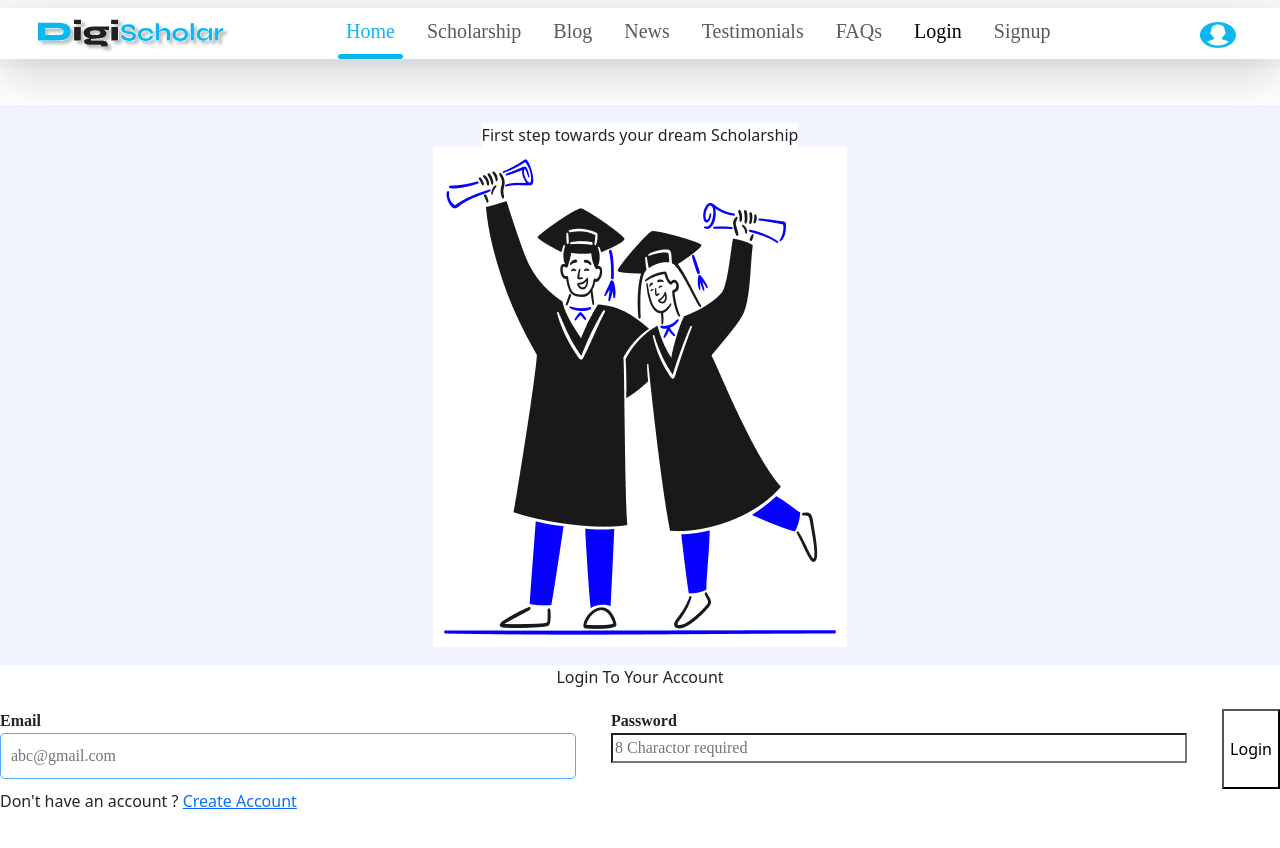
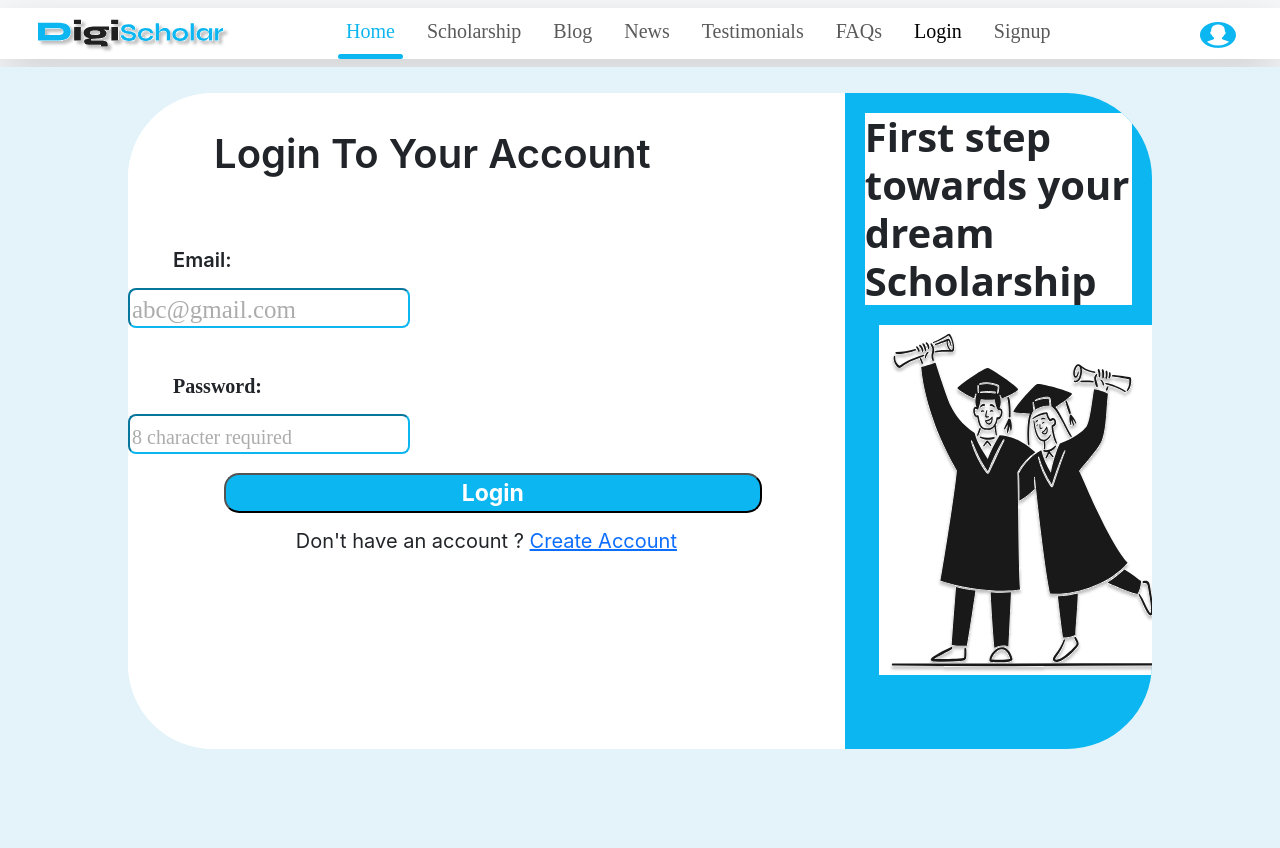
Before and after one commit to ShiVang-1093/digiScholar, a React (Create React App) app in the folder frontend/: page /login in a window 1280 px wide. Shown: the top 848 px of the page. Before the commit the page ends 813 px from the top, so only its background shows below. Built offline with nearby package versions, Linux system fonts and the light colour scheme.

Commit message:
login signup page by shivang

```diff
--- a/frontend/src/HomePage.jsx
+++ b/frontend/src/HomePage.jsx
@@ -266,11 +266,9 @@ const HomePage = () => {
                     </div>
                 </div>
             </div>
-
         </>
     )
 }
-
 export default HomePage;
 
 
--- a/frontend/src/LoginPage.css
+++ b/frontend/src/LoginPage.css
@@ -1,122 +1,164 @@
-/* .main {
+* {
+  overflow-x: hidden;
+}
+.login-wrapper{
+  background-color: #E3F3F9;
+  width: 100vw;
+  height: 100vh;
+  overflow-y: hidden;
+}
+
+.login-container {
   display: flex;
   flex-direction: row;
   height: 82vh;
-  margin-left: 2.5%;
-  margin-right: 8px;
+  width: 80%;
+  margin: 0 auto;
   margin-top: 2%;
-  border: 25px solid rgb(153, 153, 199);
   border-radius: 85px;
+  overflow: hidden;
+
 }
 
-.flex1 {
-  flex: 1;
+.login-flex2 {
+  /* flex: 1; */
+  width: 30%;
   background-color: #0cb6f0;
+  overflow-y: hidden;
 }
 
-.text {
-  font-family: 'Inter';
-  font-style: normal;
-  font-weight: 650;
-  font-size: 32px;
-  text-align: left;
-  margin-top: 11px;
+.login-heading2 {
+  font-weight: 600;
+  font-size: 40px;
+  line-height: 48px;
+  overflow: hidden;
+  margin-top: 2rem;
+  margin: 20px 20px;
 }
 
-.img {
+#dcs2 {
   width: 300px;
   height: 350px;
-  margin-top: 50%;
+  margin-right: 40%;
   margin-left: 11%;
 }
 
-.flex2 {
+.login-flex1 {
   flex: 2;
   background-color: white;
+  display: flex;
+  flex-direction: column;
+  width: 60%;
 }
 
-.heading {
+.login-heading {
   font-family: 'Inter';
-  font-weight: bolder;
-  margin-top: 60px;
-  margin-left: 41px;
-  width: 50%;
-  font-size: 25px;
+  font-weight: 600;
+  margin-top: 2rem;
+  margin-left: 12%;
+  font-size: 40px;
+  line-height: 58px;
 }
 
-.mail2 {
-  position: absolute;
+.login-mail {
   font-family: 'Inter';
   font-style: normal;
-  font-weight: 600;
-  font-size: 60%;
-  left: 4%;
-  top: 36.5%;
+  font-size: 20px;
+  line-height: 24px;
+  background-color: #fff;
+  margin-left: 12%;
+}
+
+.login-password{
+  font-style: normal;
+  font-size: 20px;
+  line-height: 24px;
+  margin-left: 12%;
+  margin-top: 2rem;
+}
+
+#dcs3 {
+  width: 75%;
+  height: 5%;
+  margin: 0 auto;
+  margin-top: 1rem;
+  border-color: #0cb6f0;
+  border-radius: 8px;
+}
+#dcs3::placeholder{
+  font-size: 25px;
+  opacity: 0.6;
+}
+#dcs4::placeholder{
+  font-size: 20px;
+  opacity: 0.6;
+  margin-top: 0;
+  margin-bottom: auto;
+}
+#dcs4
+{
+  width: 75%;
+  height: 5%;
+  margin: 0 auto;
+  margin-top: 1rem;
+  border-color: #0cb6f0;
+  border-radius: 8px;
 
 }
 
-.pwd2 {
-  position: absolute;
-  font-family: 'Inter';
-  font-style: normal;
-  font-weight: 600;
-  font-size: 60%;
-  left: 4%;
-  top: 61%;
-}
-
-input[type="email"] {
-  position: absolute;
-  top: 41%;
-  margin-left: 7.5%;
-  width: 72%;
-  border-radius: 11px;
-  height: 2rem;
-}
-
-input[type="password"] {
-  position: absolute;
-  top: 67%;
-  margin-left: 2.5%;
-  width: 72%;
-  border-radius: 11px;
-  height: 2rem;
-}
-
-.form1 {
+.login-form1 {
   font-family: 'Inter';
   height: 390px;
   margin-top: 65px;
   font-weight: bold;
   font-size: 30px;
+  background-color: #fff;
 }
 
-button {
+#dsc1 {
   font-family: 'Inter';
   font-weight: bold;
   font-size: 23px;
   width: 75%;
-  height: 45px;
-  background: #0500ff;
+  height: 5%;
+  background: #0cb6f0;
   color: white;
   border-radius: 15px;
-  margin-left: 105px;
-  margin-top: 3%;
+  margin-left: 6rem;
+  /* margin-top: 3%; */
 }
 
-button:hover {
+#dsc1:hover {
   cursor: pointer;
   background-color: #8786ca;
+  transition-duration: 400ms;
 }
 
-.create {
-  font-family: 'Inter';
-  font-style: normal;
+#dcs7 {
   font-weight: 400;
-  font-size: 20px;
-  margin-top: 3%;
-  margin-left: 3%;
-  line-height: 24px;
-  text-align: left;
-  color: #000000;
+font-size: 20px;
+line-height: 24px;
+text-align: center;
+margin-top: 1rem;
+}
+/* @media (min-width: 768px) {
+  .login-flex2 {
+    display: block;
+  }
 } */
+
+@media (max-width: 767px) {
+  .login-flex2 {
+    visibility: hidden;
+  }
+  .login-flex1{
+    width: 100%;
+    border-radius: 60px;
+  }
+  .login-heading{
+    font-size: 30px;
+  }
+  #dsc1{
+    margin-left: 2rem ;
+  }
+}
--- a/frontend/src/LoginPage.jsx
+++ b/frontend/src/LoginPage.jsx
@@ -52,18 +52,16 @@ function LoginPage() {
   };
 
   return (
-    <div className="main">
-      <div className="flex1">
-        <div className="text">First step towards your dream Scholarship</div>
-        <img className="img" src="./Images/Graduation 2.png" alt="Error" srcset="" />
-      </div>
-      <div className="flex2">
-        <div className="heading">Login To Your Account</div>
-        <div className="form1">
+ <div className="login-wrapper">
+     <div className="login-container">
+      <div className="login-flex1">
+        <div className="login-heading">Login To Your Account</div>
+        <div className="login-form1">
           <form>
-            <label>
-              <div className="mail2">Email</div>
+            <label >
+              <div className="login-mail">Email:</div>
               <input
+                id="dcs3"
                 type="email"
                 name="email"
                 onChange={handleChange}
@@ -71,26 +69,30 @@ function LoginPage() {
                 value={formData.email}
               />
             </label >
-            <br />
-            <label>
-              <div className="pwd2">Password</div>
+            { <label>
+              <div className="login-password">Password:</div>
               <input
+                id="dcs4"
                 type="password"
                 name="password"
                 onChange={handleChange}
-                required placeholder="8 Charactor required"
+                required placeholder="8 character required"
                 value={formData.password}
               />
-            </label>
+            </label> }
             <br />
-            <button type="submit" name="Login" onClick={handleLogin}>Login</button>
+            { <button type="submit" name="Login" onClick={handleLogin} id="dsc1">Login</button> }
           </form>
-          <div className="create">Don't have an account ? <Link to="/signup">Create Account</Link></div>
+          { <div id="dcs7">Don't have an account ? <Link to="/signup">Create Account</Link></div>  }
         </div>
       </div>
+      <div className="login-flex2">
+        <div className="login-heading2">First step towards your dream Scholarship</div>
+        <img id="dcs2" src="./Images/Graduation 2.svg" alt="Error" srcset="" />
+      </div>
     </div>
+ </div>
   );
 }
 
-
 export default LoginPage;
--- a/frontend/src/SignupPage.jsx
+++ b/frontend/src/SignupPage.jsx
@@ -118,20 +118,20 @@ function SignupPage() {
   };
 
   return (
-    <div className="main">
-      <div className="flex1">
-        <div className="text">Find a best Scholarship <br />for your education</div>
-        <img className="img" src='./Images/Graduation 4.png' alt="Error" srcset="" />
-        <div className="text">Find a best <br /> Scholarship <br />for your education</div>
-        <img className="img" src='./Images/Graduation 4.png' alt="Error" srcset="" />
+    <div className="signup-wrapper">
+      <div className="signup-container">
+      <div className="signup-flex1">
+        <div className="signup-heading">Find a best Scholarship <br />for your education</div>
+        <img className="signup-illustrator" src='./Images/Graduation 4.svg' alt="Error" srcset="" />
       </div >
-      <div className="flex2">
-        <div className="heading">Create Account</div>
+      <div className="signup-flex2">
+        <div className="signup-heading2">Create Account</div>
         <div className="form1">
           <form>
             <label>
-              <div className="fname">First name</div>
+              <div className="signup-fname">First name</div>
               <input
+                id="sp1"
                 type="firstname"
                 name="firstname"
                 onChange={handleChange}
@@ -139,19 +139,21 @@ function SignupPage() {
                 value={formData.firstname}
               />
             </label>
-            <label>
-              <div className="mname">Middle name</div>
+            {/* <label>
+              <div className="signup-mname">Middle name</div>
               <input
+                id="sp2"
                 type="middlename"
                 name="middlename"
                 onChange={handleChange}
                 required placeholder="Enter your Middle name"
                 value={formData.middlename}
               />
-            </label>
+            </label> */}
             <label>
-              <div className="lname">Last name</div>
+              <div className="signup-lname">Last name</div>
               <input
+                id="sp3"
                 type="lastname"
                 name="lastname"
                 onChange={handleChange}
@@ -161,8 +163,9 @@ function SignupPage() {
             </label>
             <br />
             <label>
-              <div className="mail">Email</div>
+              <div className="signup-mail">Email</div>
               <input
+                id="sp4"
                 type="email"
                 name="email"
                 onChange={handleChange}
@@ -172,8 +175,9 @@ function SignupPage() {
             </label>
             <br />
             <label>
-              <div className="contact">Contact No</div>
+              <div className="signup-contact">Contact No</div>
               <input
+                id="sp5"
                 type="contactno"
                 name="contactno"
                 onChange={handleChange}
@@ -181,21 +185,23 @@ function SignupPage() {
                 value={formData.contactno}
               />
             </label>
-            <br />
-            <label>
-              <div className="institute">Institute</div>
+
+            {/* <label>
+              <div className="signup-institute">Institute</div>
               <input
+                id="sp6"
                 type="text"
                 name="institute"
                 onChange={handleChange}
                 required placeholder="Charusat University"
                 value={formData.institute}
               />
-            </label>
-            <br />
+            </label> */}
+
             <label>
-              <div className="pwd">Password</div>
+              <div className="signup-pwd">Password</div>
               <input
+                id="sp7"
                 type="password"
                 name="password"
                 onChange={handleChange}
@@ -203,9 +209,10 @@ function SignupPage() {
                 value={formData.password}
               />
             </label>
-            <label>
-              <div className="cpwd">Confirm Password</div>
+            {/* <label>
+              <div className="signup-cpwd">Confirm Password</div>
               <input
+                id="sp8"
                 type="cpassword"
                 name="cpassword"
                 onChange={handleChange}
@@ -213,14 +220,15 @@ function SignupPage() {
                 placeholder="Confirm password"
                 value={formData.cpassword}
               />
-            </label>
+            </label> */}
             <br />
-            <button type="submit" name="Create Account" onClick={handleLogin}>Create Account</button>
-            <div className="create">Already have an account ? <Link to="/login">Login</Link></div>
+            <button type="submit" name="Create Account" id="sp9" onClick={handleLogin}>Create Account</button>
+            <div className="signup-login-account">Already have an account ? <Link to="/login">Login</Link></div>
           </form>
         </div>
       </div>
     </div >
+    </div>
   );
 }
 export default SignupPage;
--- a/frontend/src/components/FAQ page/ContactUs.css
+++ b/frontend/src/components/FAQ page/ContactUs.css
@@ -1,6 +1,6 @@
 
 /* Contact us form */
-.flex1 {
+.faq-flex1 {
     margin-top: 3%;
     display: flex;
     flex-direction: column;
@@ -23,24 +23,22 @@
     border-radius: 10px;
 }
 
-form {
+.doubt-form {
     display: flex;
     flex-direction: row;
     flex-wrap: wrap;
     justify-content: space-between;
 }
 
-label {
+.faq-lable {
     display: flex;
     flex-direction: column;
     margin-bottom: 10px;
     flex-basis: 45%;
 }
 
-input[type="firstname"],
-input[type="lastname"],
-input[type="email"],
-input[type="contactno"] {
+.faq-fields
+{
     padding: 10px;
     border: 1px solid rgb(78, 172, 255);
     border-radius: 5px;
@@ -48,7 +46,7 @@ input[type="contactno"] {
     width: 100%; /* Adjust input field width to fit the container */
 }
 
-input[type="message"] {
+.faq-massage {
     padding: 5px;
     border: 1px solid rgb(78, 172, 255);
     border-radius: 5px;
--- a/frontend/src/components/FAQ page/FAQs.css
+++ b/frontend/src/components/FAQ page/FAQs.css
@@ -13,17 +13,17 @@
 }
 
 /* Heading */
-.heading {
+.faq-heading {
   text-align: center;
   margin-bottom: 20px;
 }
 
-.heading h3 {
+.faq-heading h3 {
   color: #333;
   font-size: 24px;
 }
 
-.heading p {
+.faq-heading p {
   color: #666;
   font-size: 16px;
 }
--- a/frontend/src/components/FAQ page/FAQs.js
+++ b/frontend/src/components/FAQ page/FAQs.js
@@ -32,7 +32,7 @@ const Faq = () => {
     return (
       <>
         <section className="faq-sec">
-          <div className="heading">
+          <div className="faq-heading">
             <h3>Frequently asked question</h3>
             <p>Everything you need to know about scholarships</p>
           </div>
```
Also changed, not shown: frontend/src/SignupPage.css (+179 -159 lines), frontend/src/components/FAQ page/ContactUs.js (+12 -9 lines), frontend/public/Images/Graduation 2.svg (added), frontend/public/Images/Graduation 4.svg (added).
